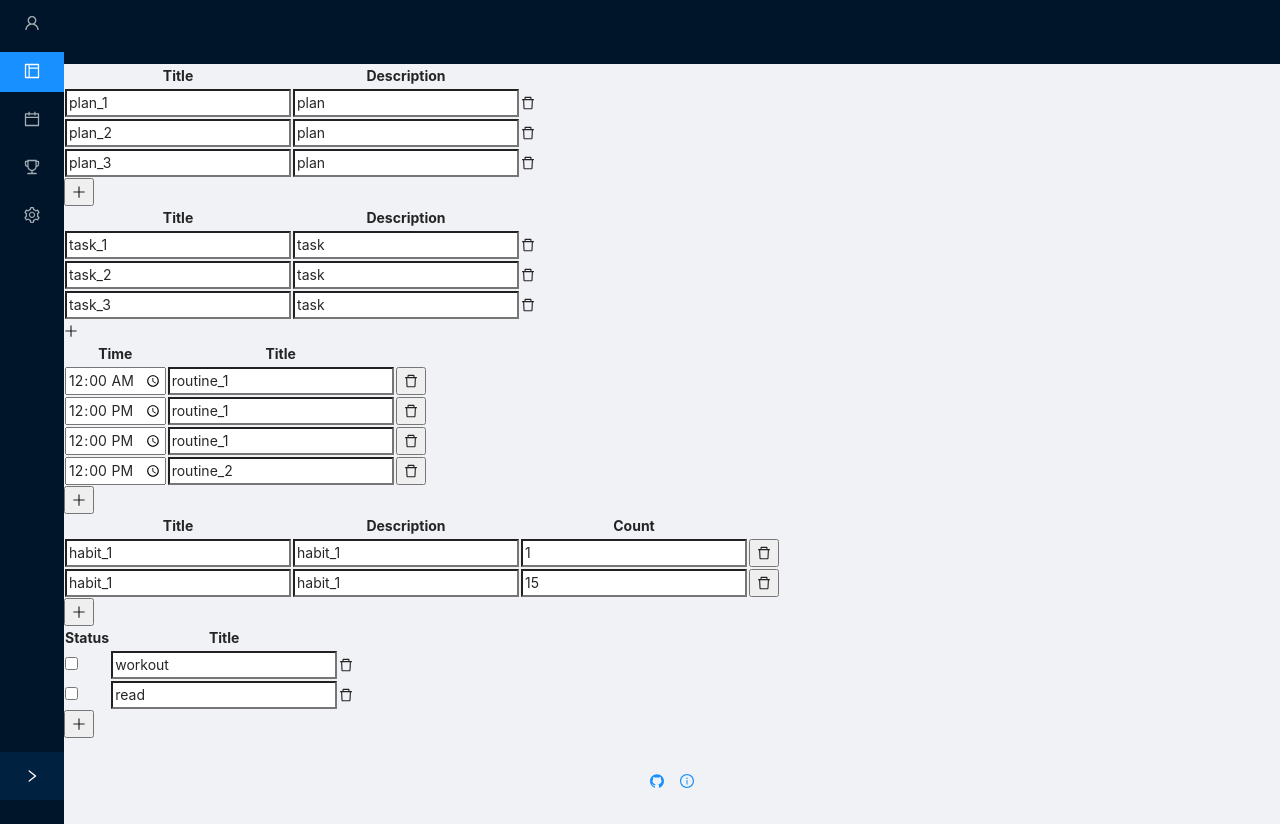
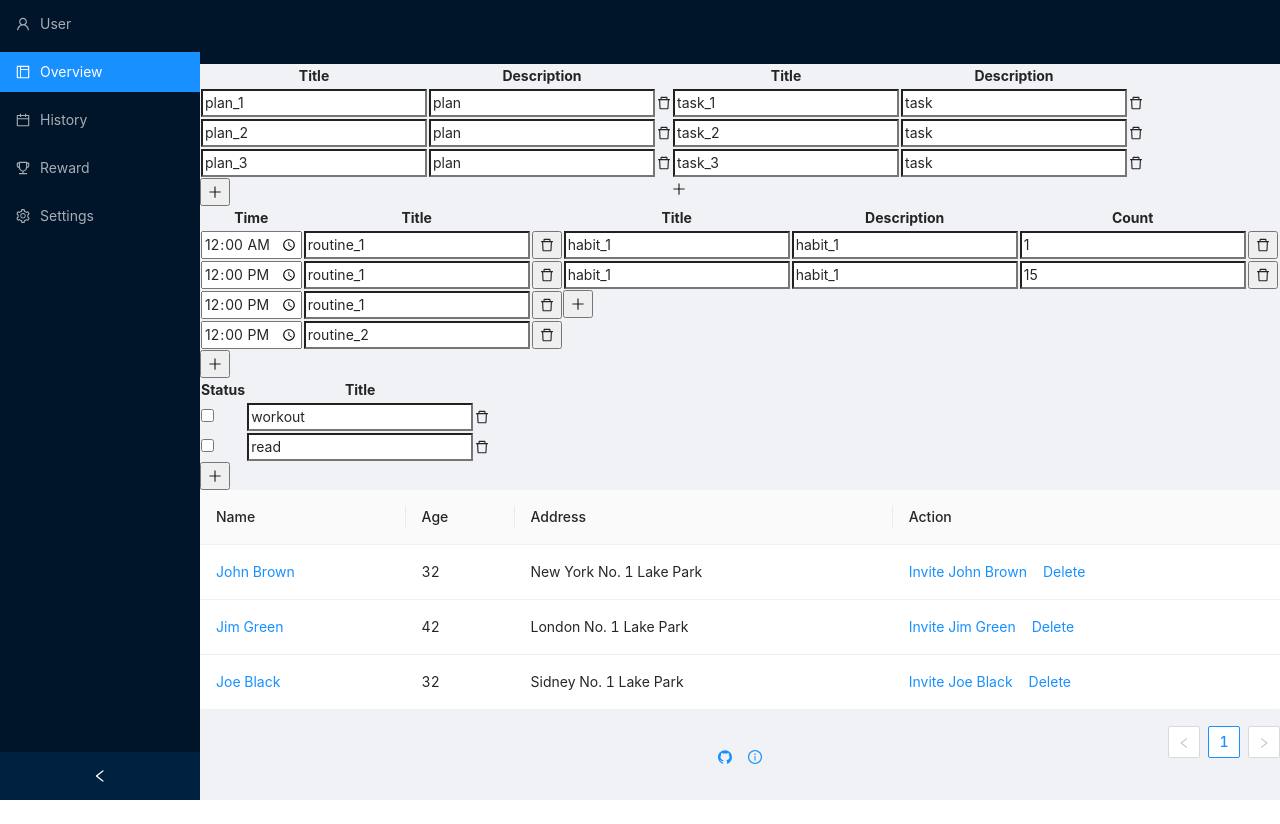
Before and after one commit to MattisZheng/sisyphus_stone, a React (Vite) app: page / in a window 1280 px wide. After the commit the page ends 800 px from the top, so only its background shows below. Built offline with nearby package versions, Linux system fonts and the light colour scheme.

Commit message:
update layouts

```diff
--- a/src/App.tsx
+++ b/src/App.tsx
@@ -1,12 +1,15 @@
 import { useState } from 'react';
 import { Layout } from 'antd';
+//
 import HeaderContent from './layouts/HeaderContent';
 import MainContent from './layouts/MainContent';
 import FooterContent from './layouts/FooterContent';
 import SiderContent from './layouts/SiderContent';
+// utils
 import setInitFile from './utils/setInitFile';
-import plans from './data/plans.json'
-import tasks from './data/tasks.json'
+// init file settings
+import plans from './data/plans.json';
+import tasks from './data/tasks.json';
 import routines from './data/routines.json';
 import habits from './data/habits.json';
 import missions from './data/missions.json';
@@ -36,10 +39,10 @@ function App() {
         minHeight: '100vh',
       }}
     >
-      <Sider theme="dark" collapsible collapsed={true} collapsedWidth="64">
+      <Sider theme="dark" collapsible collapsedWidth="64">
         <SiderContent selectedKeys={selectedKeys} setSelectedKeys={setSelectedKeys} />
       </Sider>
-      <Layout>
+      <Layout style={{ height: '100vh' }}>
         <Header>
           <HeaderContent />
         </Header>
--- a/src/contexts/Overview.tsx
+++ b/src/contexts/Overview.tsx
@@ -1,17 +1,87 @@
+// antd grid system
+import { Col, Row } from 'antd';
+import { Table, Space, Input } from 'antd';
+import type { ColumnsType } from 'antd/es/table';
 import Plans from './Overview/Plans';
 import Tasks from './Overview/Tasks';
 import Routines from './Overview/Routines';
 import Habits from './Overview/Habits';
 import Missions from './Overview/Missions';
 
+interface DataType {
+  key: string;
+  name: string;
+  age: number;
+  address: string;
+}
+
+const columns: ColumnsType<DataType> = [
+  {
+    title: 'Name',
+    dataIndex: 'name',
+    key: 'name',
+    render: (text) => <a>{text}</a>,
+  },
+  {
+    title: 'Age',
+    dataIndex: 'age',
+    key: 'age',
+  },
+  {
+    title: 'Address',
+    dataIndex: 'address',
+    key: 'address',
+  },
+
+  {
+    title: 'Action',
+    key: 'action',
+    render: (_, record) => (
+      <Space size="middle">
+        <a>Invite {record.name}</a>
+        <a>Delete</a>
+      </Space>
+    ),
+  },
+];
+
+const data: DataType[] = [
+  {
+    key: '1',
+    name: 'John Brown',
+    age: 32,
+    address: 'New York No. 1 Lake Park',
+  },
+  {
+    key: '2',
+    name: 'Jim Green',
+    age: 42,
+    address: 'London No. 1 Lake Park',
+  },
+  {
+    key: '3',
+    name: 'Joe Black',
+    age: 32,
+    address: 'Sidney No. 1 Lake Park',
+  },
+];
+
 const Overview = () => {
   return (
     <main>
-      <Plans />
-      <Tasks />
-      <Routines />
-      <Habits />
-      <Missions />
+      <Col>
+        <Row>
+          <Plans />
+          <Tasks />
+        </Row>
+        <Row>
+          <Routines />
+          <Habits />
+          <Missions />
+        </Row>
+      </Col>
+
+      <Table columns={columns} dataSource={data} />
     </main>
   );
 };
--- a/src/contexts/Setting.tsx
+++ b/src/contexts/Setting.tsx
@@ -45,6 +45,17 @@ const themeOptions: Option[] = [
   },
 ];
 
+const languageOptions: Option[] = [
+  {
+    value: 'en',
+    label: 'English',
+  },
+  {
+    value: 'zh',
+    label: '中文',
+  },
+];
+
 function handleCheckboxChange(checked: boolean) {
   // update settings in local storage
 }
@@ -83,6 +94,7 @@ const Settings = () => {
           <Switch onChange={handleCheckboxChange} />
         </div>
         <div>
+          <label htmlFor="">Theme</label>
           <Cascader options={themeOptions} onChange={handleCascaderChange} defaultValue={[1]} allowClear={false} />
         </div>
         <div>
@@ -91,6 +103,10 @@ const Settings = () => {
             Clear
           </Button>
         </div>
+        <div>
+          <label htmlFor="">Language</label>
+          <Cascader options={languageOptions}/>
+        </div>
       </form>
     </main>
   );
```
Also changed, not shown: 1 other file (tests, documents, lock files or other folders).
